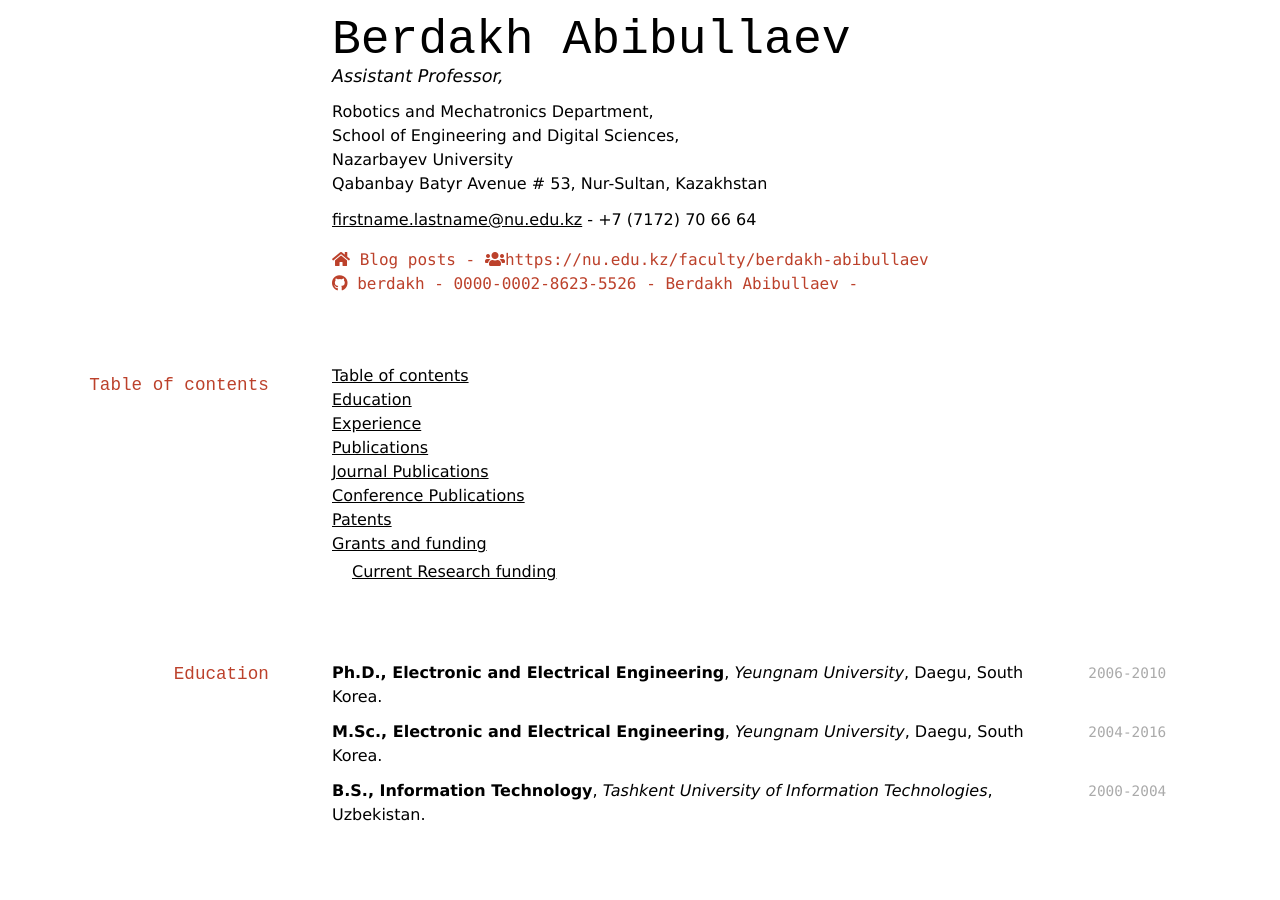
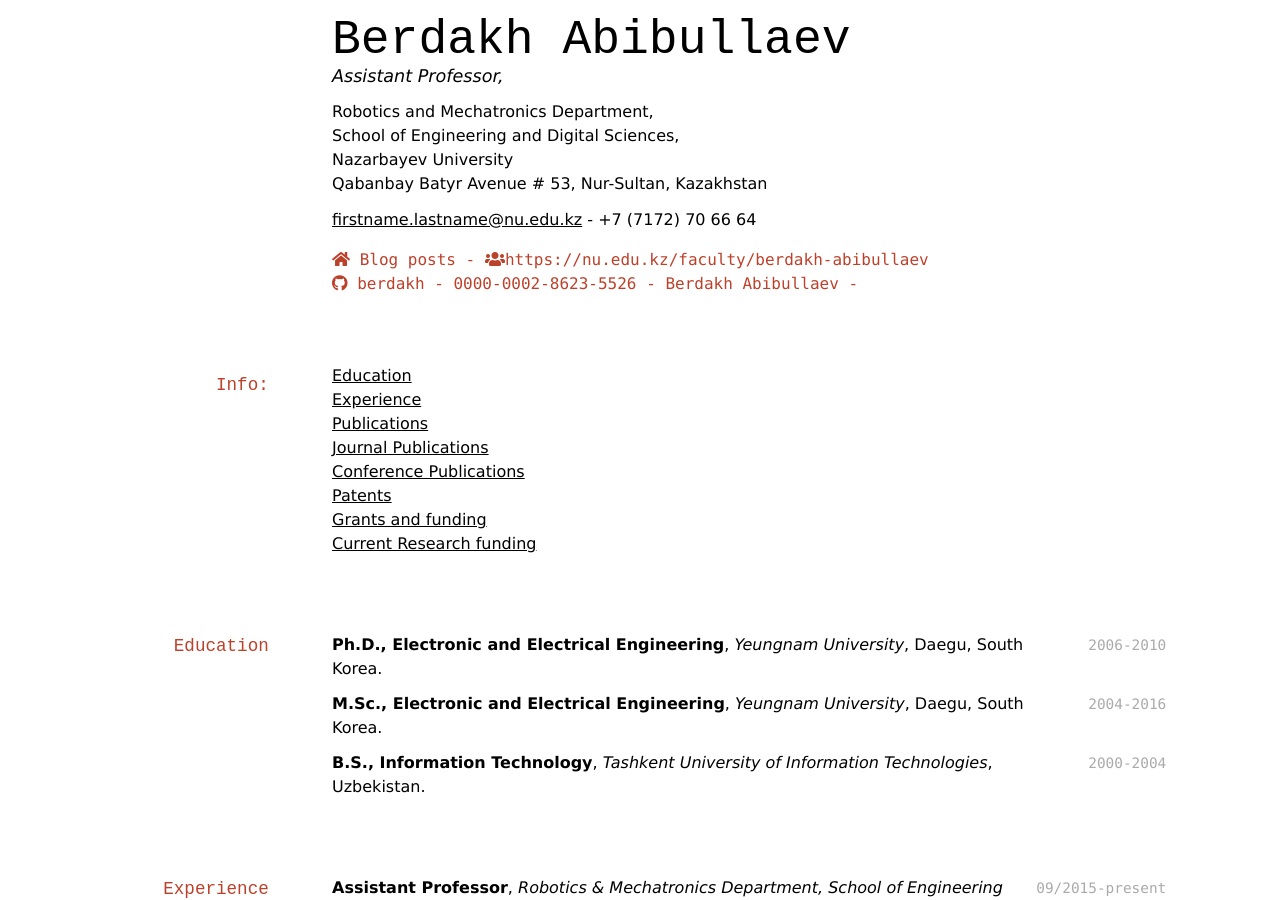
Before and after one commit to berdakh/berdakh.github.io, a Jekyll site: the page built from index.md, in a window 1280 px wide and 900 px high. Built offline with Jekyll 4.4.1, drawn with Linux system fonts in a browser that asks for light colours; nearby versions of some CDN libraries; a style sheet for code colours, icons or effects is not loaded.

Commit message:
Update index.md

```diff
--- a/index.md
+++ b/index.md
@@ -21,8 +21,7 @@
 </div>
 
 
-## Table of contents
-  - [Table of contents](#table-of-contents)
+## Info:
   - [Education](#education)
   - [Experience](#experience)
   - [Publications](#publications)
@@ -30,7 +29,7 @@
   - [Conference Publications](#conference-publications)
   - [Patents](#patents)
   - [Grants and funding](#grants-and-funding)
-    - [Current Research funding](#current-research-funding)
+  - [Current Research funding](#current-research-funding)
 
 
 ## Education
```
